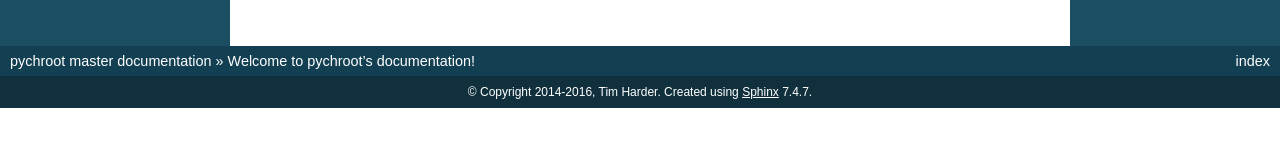
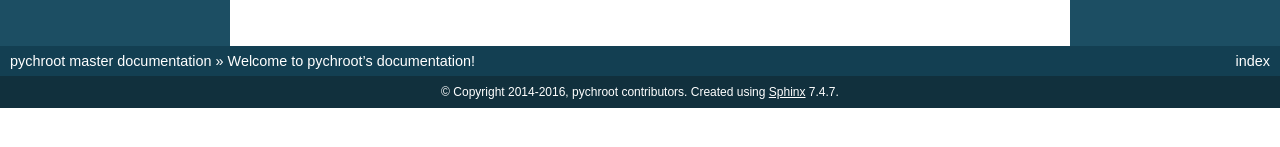
Before and after one commit to pkgcore/pychroot, a Sphinx documentation site: the page built from doc/index.rst, in a window 1280 px wide. Shown: the part 253-400 px from the top of the page. Built offline with Sphinx 7.4.7, drawn with Linux system fonts in a browser that asks for light colours; pages that are not in the unit, such as notebooks, are missing from menus; part of the change alters nothing that is shown.

Commit message:
doc: sync config changes from other projects

```diff
--- a/doc/conf.py
+++ b/doc/conf.py
@@ -22,8 +22,10 @@ import sys
 # If extensions (or modules to document with autodoc) are in another directory,
 # add these directories to sys.path here. If the directory is relative to the
 # documentation root, use os.path.abspath to make it absolute, like shown here.
-sys.path.insert(1, os.path.abspath('.'))
-sys.path.insert(2, os.path.abspath('..'))
+libdir = os.path.abspath(os.path.join('..', 'build', 'lib'))
+if os.path.exists(libdir):
+    sys.path.insert(0, libdir)
+sys.path.insert(1, os.path.abspath('..'))
 
 from pychroot import __version__
 
@@ -62,7 +64,9 @@ master_doc = 'index'
 
 # General information about the project.
 project = 'pychroot'
-copyright = '2014-2016, Tim Harder'
+authors_list = ['Tim Harder']
+authors = ', '.join(authors)
+copyright = '2014-2016, pychroot contributors'
 
 # The version info for the project you're documenting, acts as replacement for
 # |version| and |release|, also used in various other places throughout the
@@ -244,7 +248,7 @@ latex_documents = [
 # One entry per manual page. List of tuples
 # (source start file, name, description, authors, manual section).
 man_pages = [
-    ('man/pychroot', 'pychroot', import_module('pychroot.cli').__doc__.split('\n', 1)[0], ['Tim Harder'], 1)
+    ('man/pychroot', 'pychroot', import_module('pychroot.cli').__doc__.split('\n', 1)[0], authors_list, 1)
 ]
 
 # If true, show URL addresses after external links.
@@ -257,7 +261,7 @@ man_pages = [
 #  dir menu entry, description, category)
 texinfo_documents = [
   ('index', 'pychroot', 'pychroot Documentation',
-   'Tim Harder', 'pychroot', 'One line description of project.',
+   authors, 'pychroot', 'One line description of project.',
    'Miscellaneous'),
 ]
 
@@ -277,10 +281,10 @@ texinfo_documents = [
 # -- Options for Epub output ----------------------------------------------
 
 # Bibliographic Dublin Core info.
-epub_title = 'pychroot'
-epub_author = 'Tim Harder'
-epub_publisher = 'Tim Harder'
-epub_copyright = '2014-2016, Tim Harder'
+epub_title = project
+epub_author = authors
+epub_publisher = authors
+epub_copyright = copyright
 
 # The basename for the epub file. It defaults to the project name.
 #epub_basename = 'pychroot'
```
